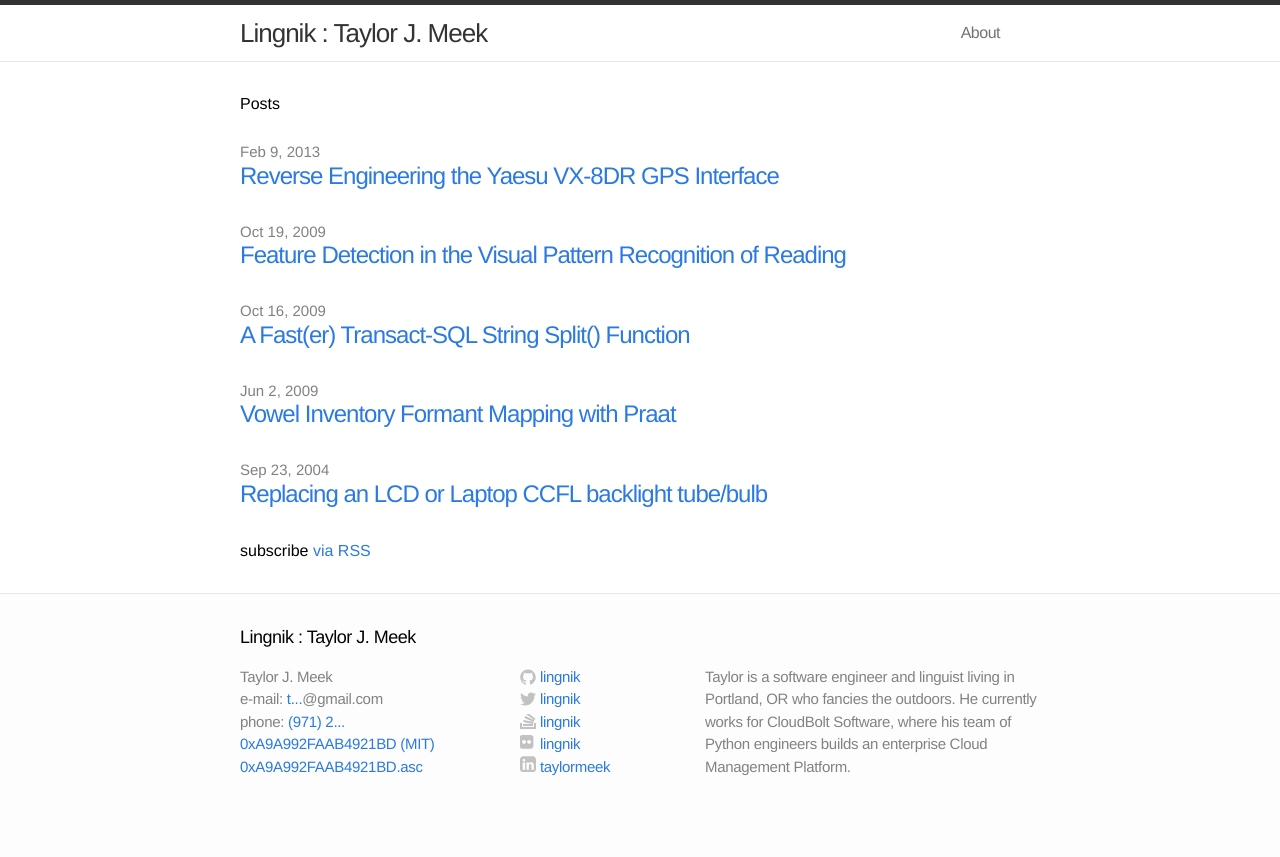
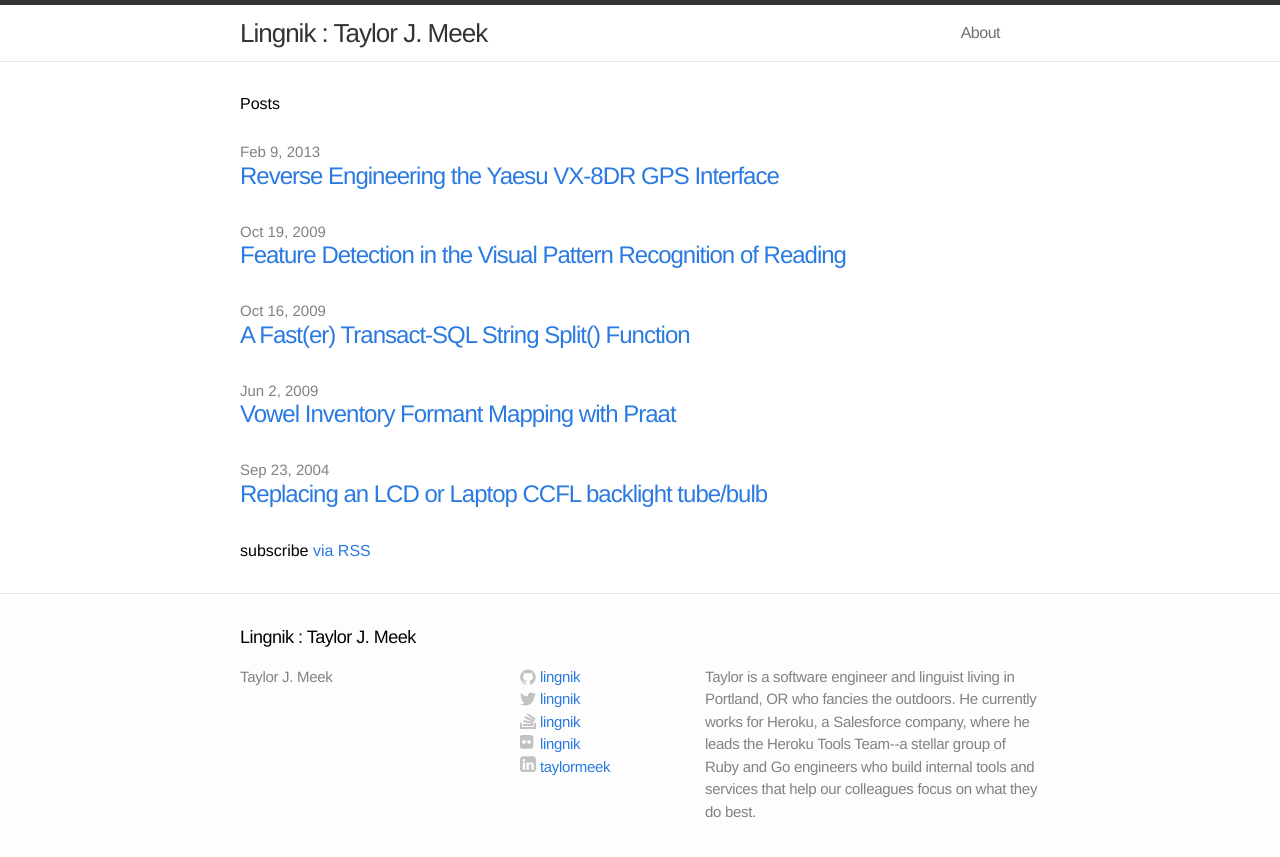
Before and after one commit to Lingnik/lingnik.github.io, a Jekyll site: the page built from index.html, in a window 1280 px wide. Shown: the top 857 px of the page. Built offline with Jekyll 4.4.1, drawn with Linux system fonts in a browser that asks for light colours.

Commit message:
update footer

```diff
--- a/_config.yml
+++ b/_config.yml
@@ -2,7 +2,7 @@
 name: "Lingnik : Taylor J. Meek"
 title: Taylor J. Meek
 email: taylor.meek@gmail.com
-description: "Taylor is a software engineer and linguist living in Portland, OR who fancies the outdoors. He currently works for CloudBolt Software, where his team of Python engineers builds an enterprise Cloud Management Platform."
+description: "Taylor is a software engineer and linguist living in Portland, OR who fancies the outdoors. He currently works for Heroku, a Salesforce company, where he leads the Heroku Tools Team--a stellar group of Ruby and Go engineers who build internal tools and services that help our colleagues focus on what they do best."
 icon: "/favicon.ico"
 baseurl: ""
 url: "http://lingnik.com"
--- a/_includes/footer.html
+++ b/_includes/footer.html
@@ -7,10 +7,6 @@
     <div class="footer-col-1 column">
       <ul>
         <li>{{ site.title }}</li>
-        <li>e-mail: <a href="http://www.google.com/recaptcha/mailhide/d?k=0190bueU5Uy0xMnBJk7PIRGQ==&amp;c=HyjjOKctm1ArL40iJb80ycaalQLfd0Ralt1i_luDnkM=" onclick="trackOutboundLink('http://www.google.com/recaptcha/mailhide/email'); window.open('http://www.google.com/recaptcha/mailhide/d?k\0750190bueU5Uy0xMnBJk7PIRGQ\75\75\46c\75HyjjOKctm1ArL40iJb80ycaalQLfd0Ralt1i_luDnkM\075', '', 'toolbar=0,scrollbars=0,location=0,statusbar=0,menubar=0,resizable=0,width=500,height=300'); return false;" title="Reveal this e-mail address">t...</a>@gmail.com</li>
-        <li>phone: <a href="http://www.google.com/recaptcha/mailhide/d?k=0190bueU5Uy0xMnBJk7PIRGQ==&amp;c=S-QHqpE7d9GBYaUvQU--FEVN3_GGsUXZg8wyphthHnQ=" onclick="trackOutboundLink('http://www.google.com/recaptcha/mailhide/phone'); window.open('http://www.google.com/recaptcha/mailhide/d?k\0750190bueU5Uy0xMnBJk7PIRGQ\75\75\46c\75S-QHqpE7d9GBYaUvQU--FEVN3_GGsUXZg8wyphthHnQ\075', '', 'toolbar=0,scrollbars=0,location=0,statusbar=0,menubar=0,resizable=0,width=500,height=300'); return false;" title="Reveal this phone number">(971) 2...</a></li>
-        <li><a href="http://pgp.mit.edu/pks/lookup?op=vindex&search=0xA9A992FAAB4921BD" onclick="trackOutboundLink('http://pgp.mit.edu/pks/lookup'; return false;">0xA9A992FAAB4921BD (MIT)</a></li>
-        <li><a href="{{ site.url }}/assets/0xA9A992FAAB4921BD.asc">0xA9A992FAAB4921BD.asc</a></li>
       </ul>
     </div>
 
```
